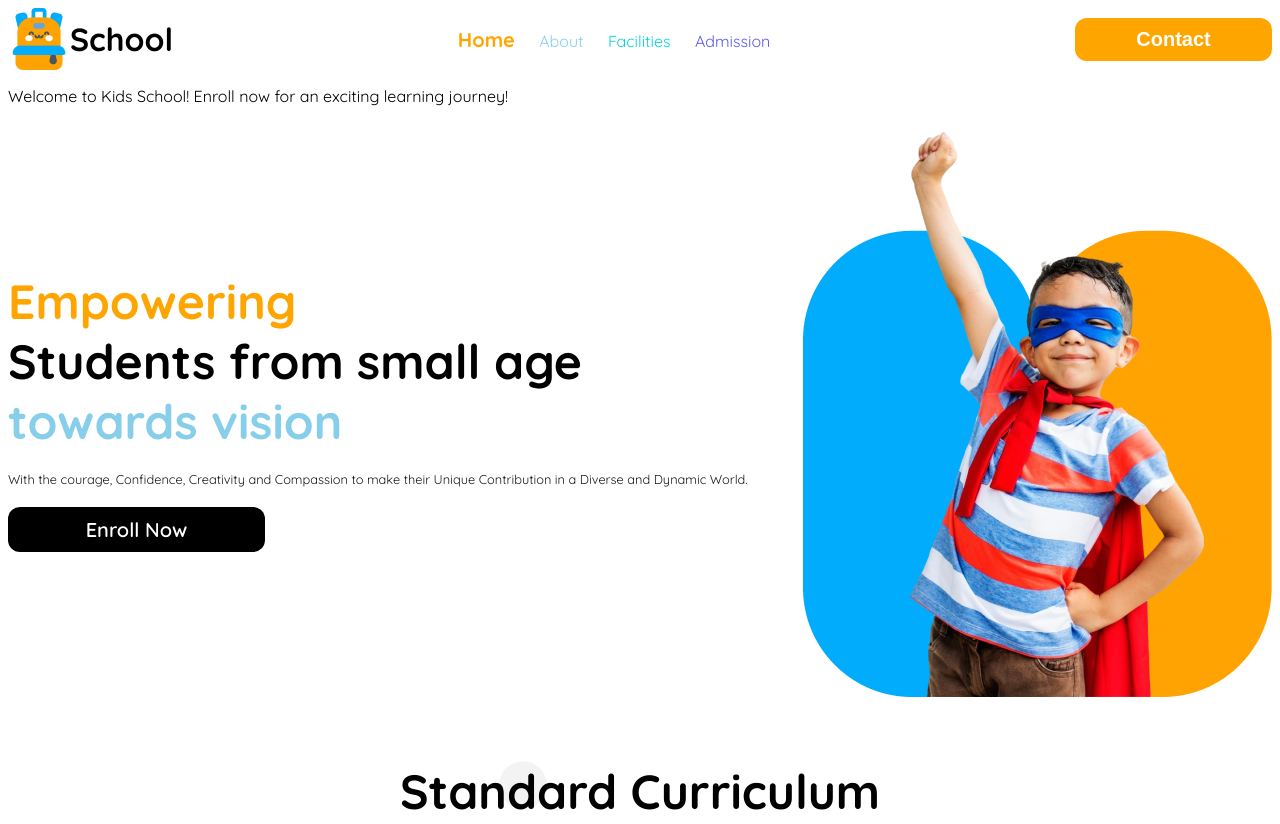
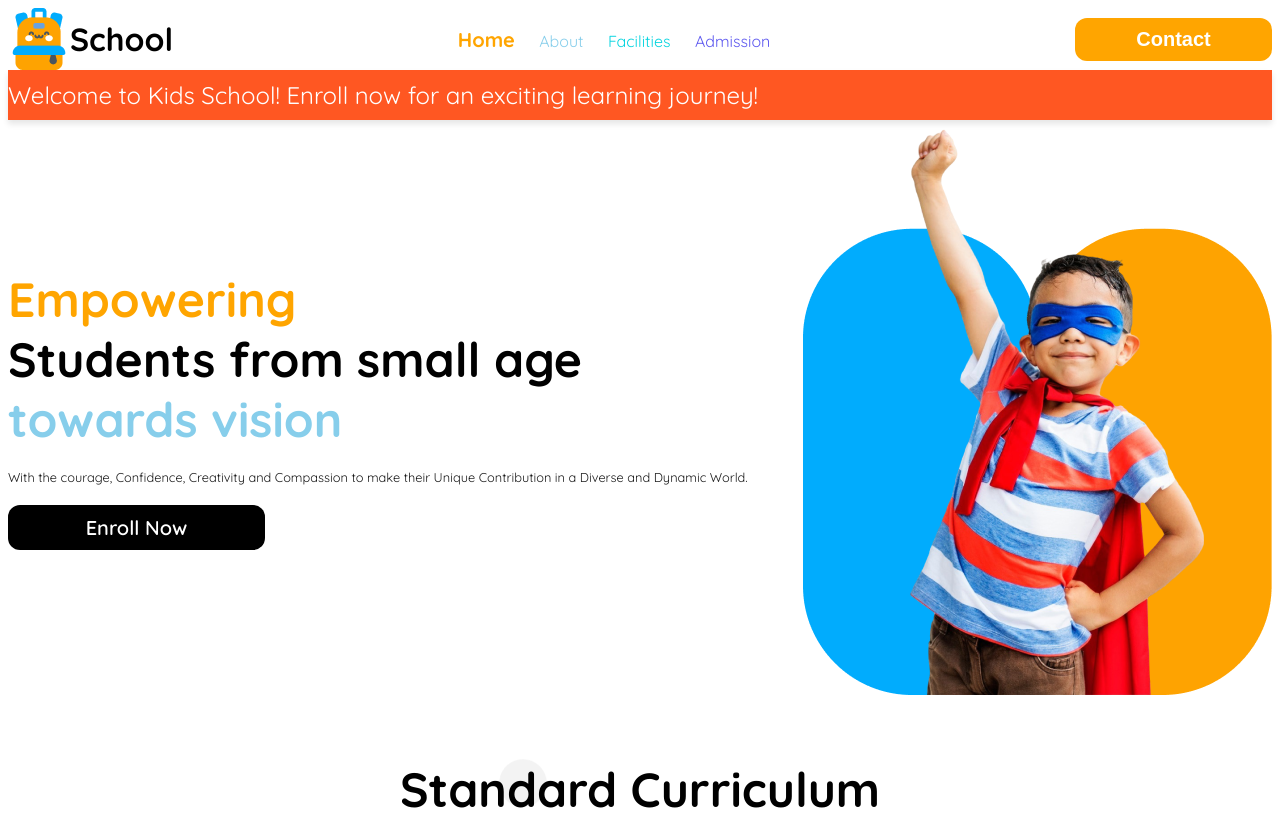
Before and after one commit to srsohan210/2nd-assignment, a plain HTML site: page index.html in a window 1280 px wide. Shown: the top 824 px of the page. Drawn offline with Linux system fonts and the light colour scheme.

Commit message:
added marque transition

```diff
--- a/style.css
+++ b/style.css
@@ -4,7 +4,38 @@
     font-style: normal;
   }
 
+  .marquee-container {
+    background-color: #ff5722;
+    padding: 10px 0;
+    box-shadow: 0px 4px 6px rgba(0, 0, 0, 0.1);
+}
 
+.marquee {
+    display: flex;
+    overflow: hidden;
+    position: relative;
+}
+
+.marquee p {
+    white-space: nowrap;
+    margin: 0;
+    font-size: 1.5em;
+    color: #fff;
+    animation: scroll-left 10s linear infinite;
+}
+
+@keyframes scroll-left {
+    from {
+        transform: translateX(100%); /* Start off-screen on the right */
+    }
+    to {
+        transform: translateX(-100%); /* Move off-screen to the left */
+    }
+}
+
+.marquee p {
+    animation: scroll-left 10s linear infinite; /* Attach keyframes */
+}
 .navbar, .intro, .cardsection{
     display: flex;
     justify-content: space-between;
@@ -258,10 +289,6 @@ footer{
 
 
 
-
-
-
-
 @media screen and (max-width:576px){
     .ham img, .break{
         display: block;
```
